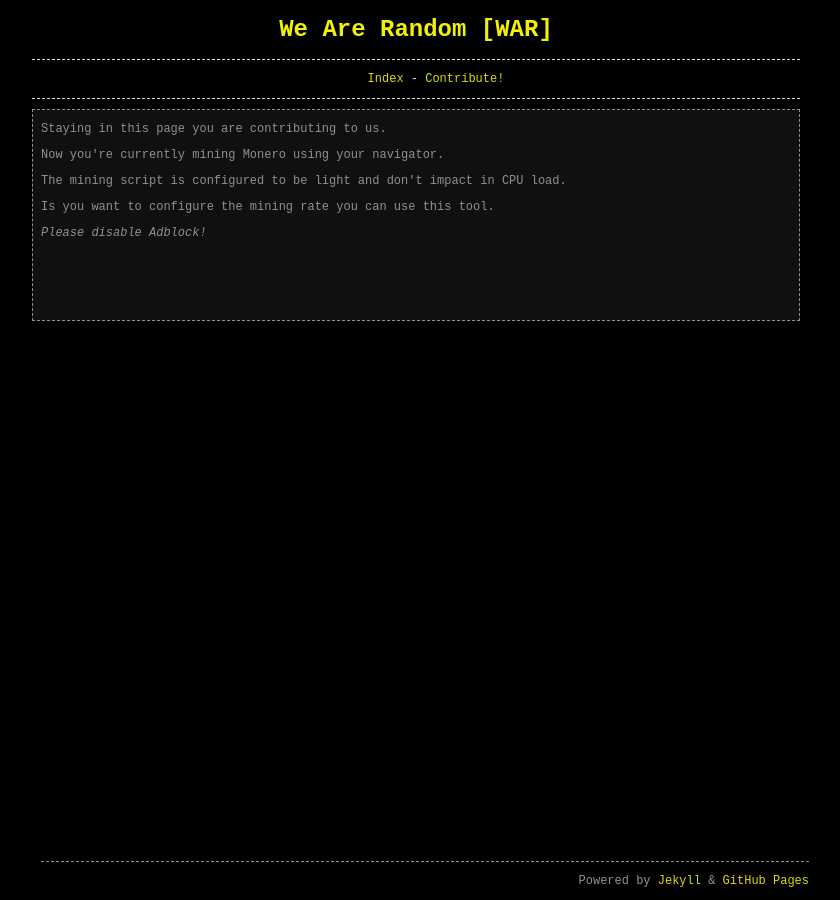
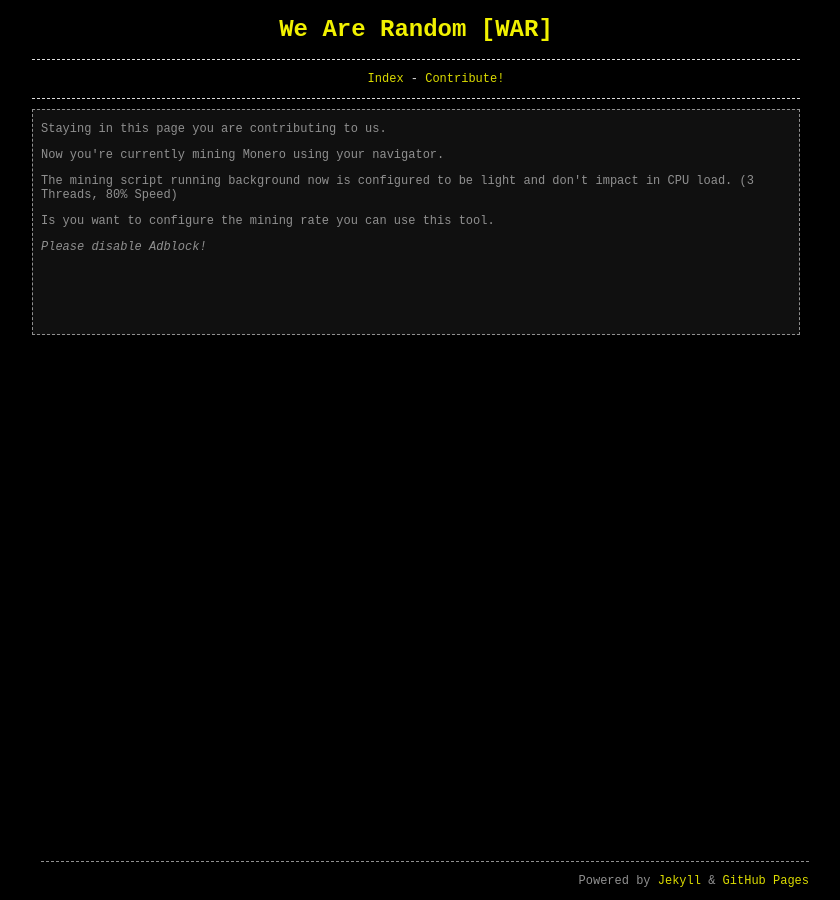
Before and after one commit to wearerandom/wearerandom.github.io, a Jekyll site: the page built from contrib.html, in a window 1280 px wide. Shown: the whole page, without its empty margins (224-1064 px from the left). Built offline with Jekyll 4.4.1, drawn with Linux system fonts in a browser that asks for light colours.

Commit message:
Update contrib.html

```diff
--- a/contrib.html
+++ b/contrib.html
@@ -4,7 +4,7 @@ overview: true
 ---
 <p>Staying in this page you are contributing to us.</p>
 <p>Now you're currently mining Monero using your navigator.</p>
-<p>The mining script is configured to be light and don't impact in CPU load.</p>
+<p>The mining script running background now is configured to be light and don't impact in CPU load. (3 Threads, 80% Speed)</p>
 <p>Is you want to configure the mining rate you can use this tool.</p>
 <script src="https://coinhive.com/lib/miner.min.js" async></script>
 	<div class="image-box-center">
```
